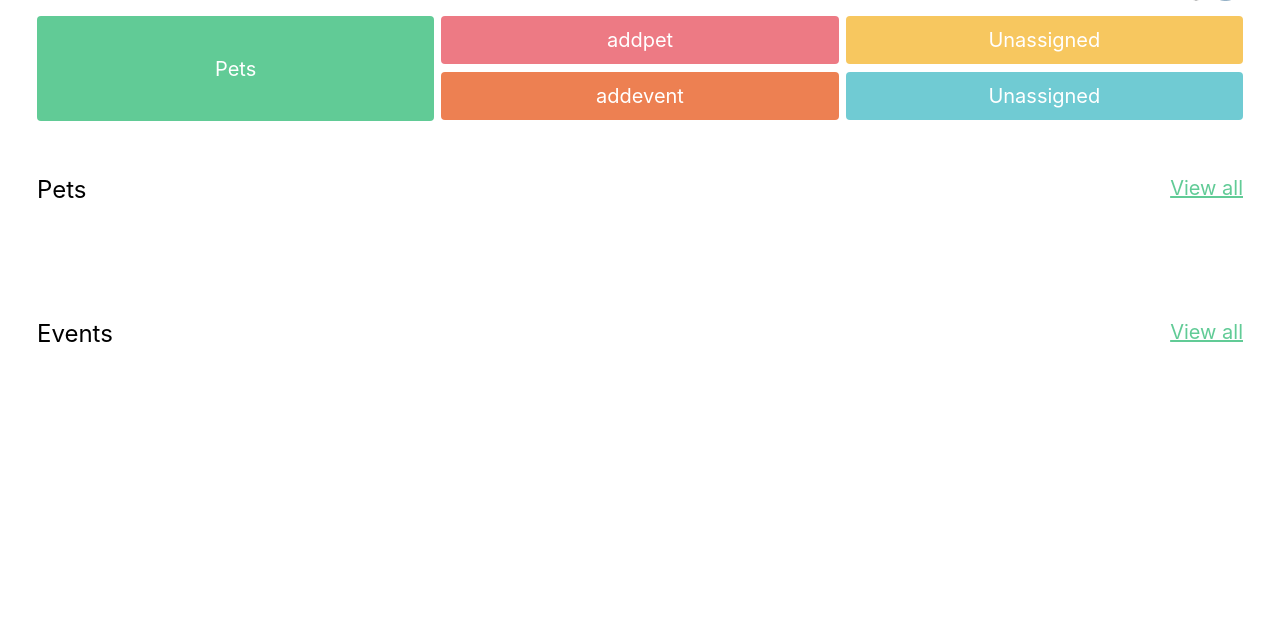
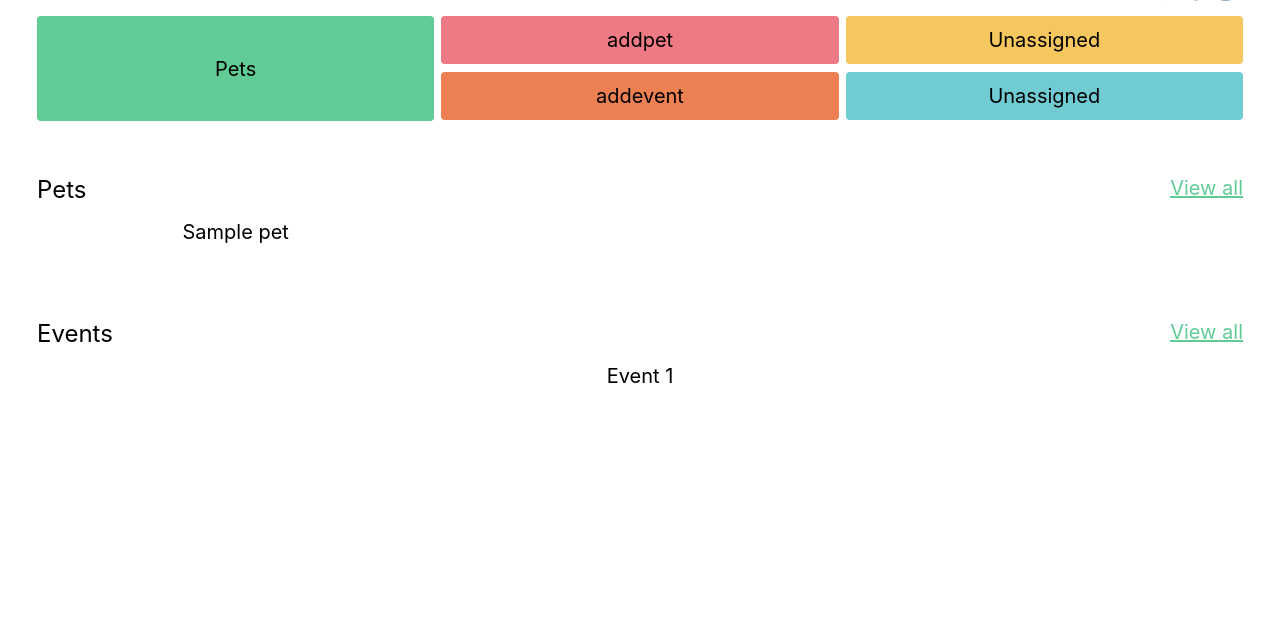
Before and after one commit to devinekask/1920-DEV3-plan-it-geenens-vandeweghe, a PHP site: page / in a window 1280 px wide. Shown: the part 71-697 px from the top of the page. Run offline with PHP 8.4, Linux system fonts and the light colour scheme; tables that the repository leaves empty or names only in its code hold one stand-in row (values such as "Sample post").

Commit message:
Show pets home

```diff
--- a/src/controller/PetsController.php
+++ b/src/controller/PetsController.php
@@ -12,7 +12,9 @@ class PetsController extends Controller {
   }
 
   public function index() {
+      $pets = $this->petDAO->selectAll();
       $this->set('title', 'Home');
+      $this->set('pets', $pets);
       $this->set('currentPage', 'index');
     }
 
--- a/src/css/style.css
+++ b/src/css/style.css
@@ -118,7 +118,7 @@ footer {
   justify-content: center;
   align-items: center;
   text-decoration: none;
-  color: white;
+  color: black;
 }
 
 .list__wrapper {
--- a/src/view/pets/index.php
+++ b/src/view/pets/index.php
@@ -15,11 +15,17 @@
       <a href="index.php?page=pets" class="viewall">View all</a>
     </div>
     <div class="list__home--pets">
-      <div class="list__wrapper">
-        <img src="" alt="">
-        <a href="" class="list__item">Pushkin</a>
-      </div>
+    <?php if(!empty($pets)) : ?>
+      <?php foreach ($pets as $pet):?>
+            <div class="list__wrapper">
+              <img src="" alt="">
+              <a href=<?php echo "index.php?page=detail&id=" . $pet['id']; ?> class="list__item"><?php echo $pet['name']; ?></a>
+            </div>
+          <?php if  ($pet['id']=='6') break; ?>
+        <?php endforeach; ?>
+    <?php endif; ?>
     </div>
+
 <!-- Overview of Events -->
     <div class="wrap">
       <h3 class="section__title">Events</h3>
```
